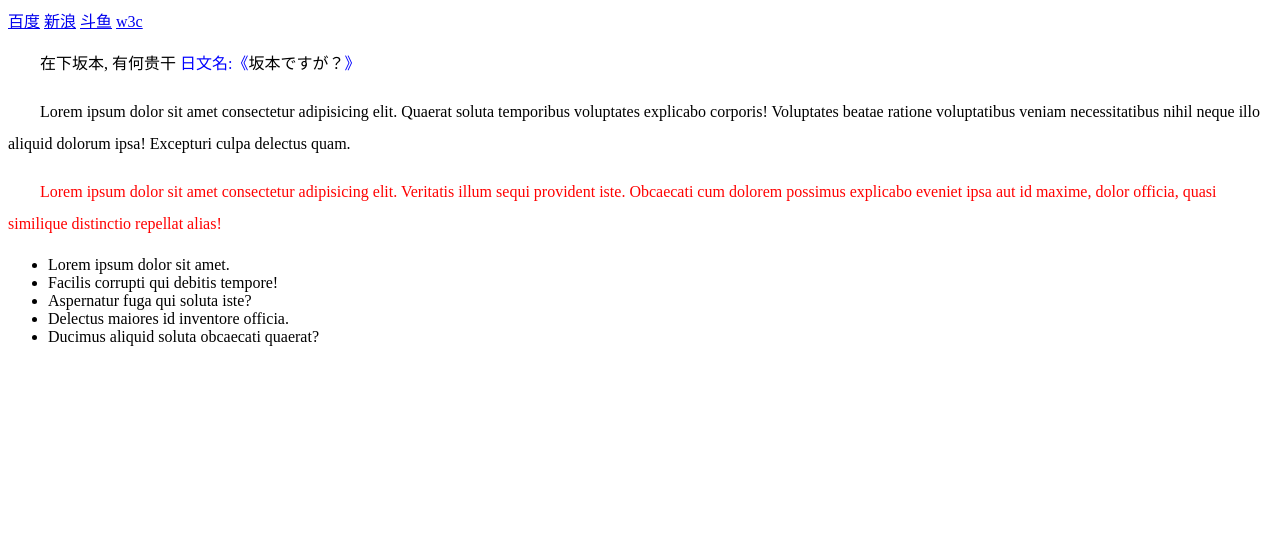
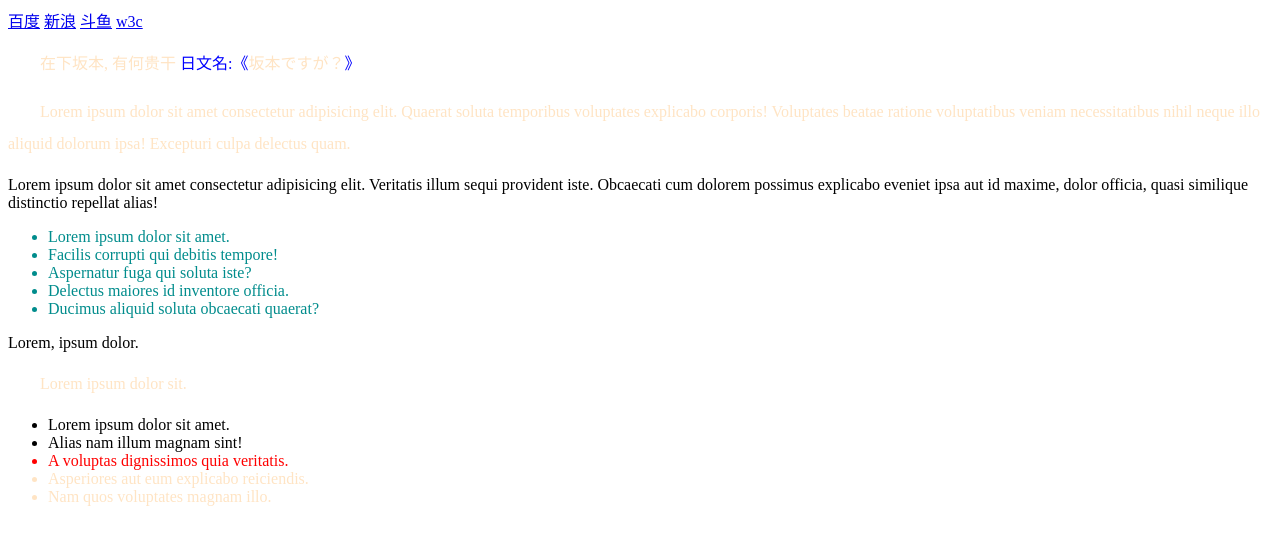
Before and after one commit to skyzdt/h5_css_notes, a plain HTML site: page 3.CSS基础/3.选择器/test1.html in a window 1280 px wide. Drawn offline with Linux system fonts and the light colour scheme.

Commit message:
update 选择器notes

```diff
--- a/3.CSS基础/3.选择器/test1.css
+++ b/3.CSS基础/3.选择器/test1.css
@@ -65,3 +65,47 @@ p {
 p.red {
   color: red;
 }
+
+.red li {
+  color: #008c8c;
+}
+
+/* 选中使用abc作为class的元素下的所有后代元素 */
+/* .abc * {
+  color: aqua;
+} */
+
+/* 选中使用abc作为class的元素下应用bcd样式的直接子元素,不包括子元素的子元素 */
+/* .abc>.bcd {
+  color: black;
+} */
+
+/* div>ul li{
+  color: red;
+} */
+
+.special {
+  color: red;
+}
+
+/* 选中class为special的元素后面出现的一个兄弟元素 */
+  /* .special+li {
+    color:#008c8c;
+  } */
+
+/* 选中Class为special的元素的后边的所有兄弟元素 */
+/* .special~li{
+  color: bisque;
+} */
+
+/* 本质上等同书写了2次样式, 如下
+.special~li{
+  color: bisque;
+}
+.p{
+  color: bisque;
+}
+*/
+.special~li, p{
+  color: bisque;
+}
--- a/3.CSS基础/3.选择器/test1.html
+++ b/3.CSS基础/3.选择器/test1.html
@@ -21,7 +21,7 @@
   <p>
     Lorem ipsum dolor sit amet consectetur adipisicing elit. Quaerat soluta temporibus voluptates explicabo corporis! Voluptates beatae ratione voluptatibus veniam necessitatibus nihil neque illo aliquid dolorum ipsa! Excepturi culpa delectus quam.
   </p>
-  <p class="red">
+  <div class="red">
     Lorem ipsum dolor sit amet consectetur adipisicing elit. Veritatis illum sequi provident iste. Obcaecati cum dolorem possimus explicabo eveniet ipsa aut id maxime, dolor officia, quasi similique distinctio repellat alias!
     <ul>
       <li>Lorem ipsum dolor sit amet.</li>
@@ -30,6 +30,23 @@
       <li>Delectus maiores id inventore officia.</li>
       <li>Ducimus aliquid soluta obcaecati quaerat?</li>
     </ul>
-  </p>
+  </div>
+  <div class="abc">
+    <div class="bcd">
+      Lorem, ipsum dolor.
+      <p class="bcd">
+        Lorem ipsum dolor sit.
+      </p>
+    </div>
+  </div>
+  <div>
+    <ul>
+      <li>Lorem ipsum dolor sit amet.</li>
+      <li>Alias nam illum magnam sint!</li>
+      <li class="special">A voluptas dignissimos quia veritatis.</li>
+      <li>Asperiores aut eum explicabo reiciendis.</li>
+      <li>Nam quos voluptates magnam illo.</li>
+    </ul>
+  </div>
 </body>
 </html>
```
Also changed, not shown: 2 other files.
